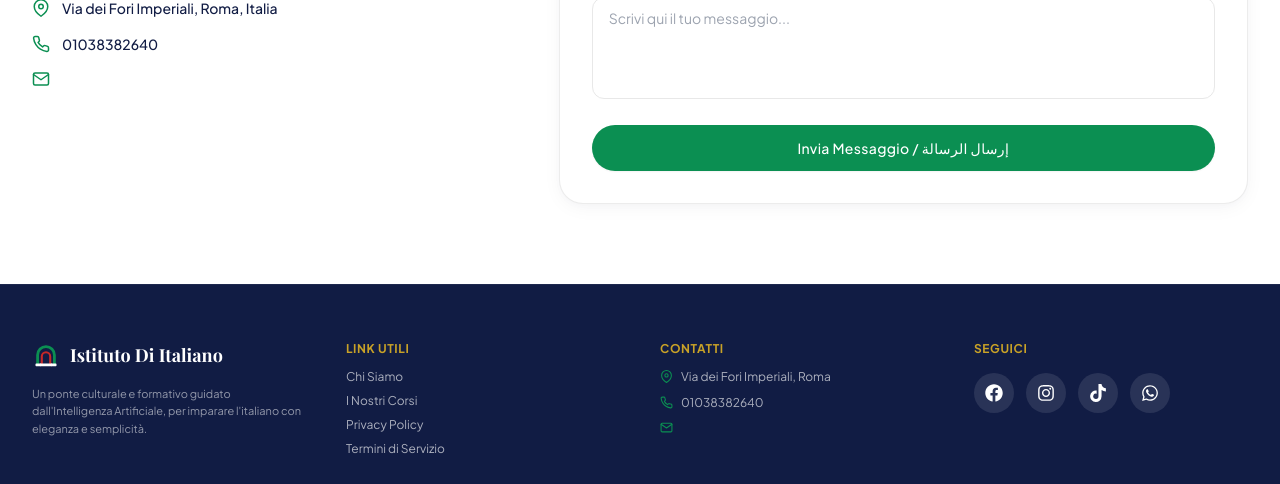
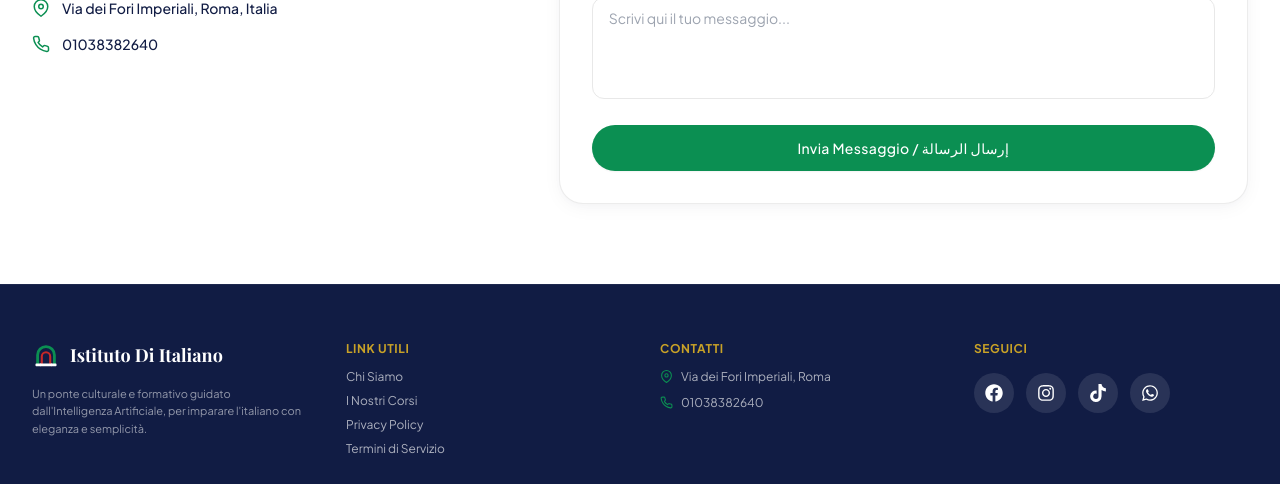
Before and after one commit to hossam496/idi, a React (Vite) app: page /home in a window 1280 px wide. Shown: the part 5941-6425 px from the top of the page. Built offline with nearby package versions, Linux system fonts and the light colour scheme; no server answers; sample sign-in values are in the browser's storage; a web font is replaced by a local one.

Commit message:
first commit

```diff
--- a/src/pages/LandingPage.jsx
+++ b/src/pages/LandingPage.jsx
@@ -694,9 +694,6 @@ ${message}
                   <FiPhone className="text-brand-green" size={18} />
                   <span>01038382640</span>
                 </div>
-                <div className="flex items-center space-x-3 text-brand-navy text-sm font-medium">
-                  <FiMail className="text-brand-green" size={18} />
-                </div>
               </div>
             </div>
 
@@ -832,9 +829,6 @@ ${message}
                   <FiPhone size={13} className="text-brand-green shrink-0" />
                   <span>01038382640</span>
                 </li>
-                <li className="flex items-center gap-2">
-                  <FiMail size={13} className="text-brand-green shrink-0" />
-                </li>
               </ul>
             </div>
 
```
